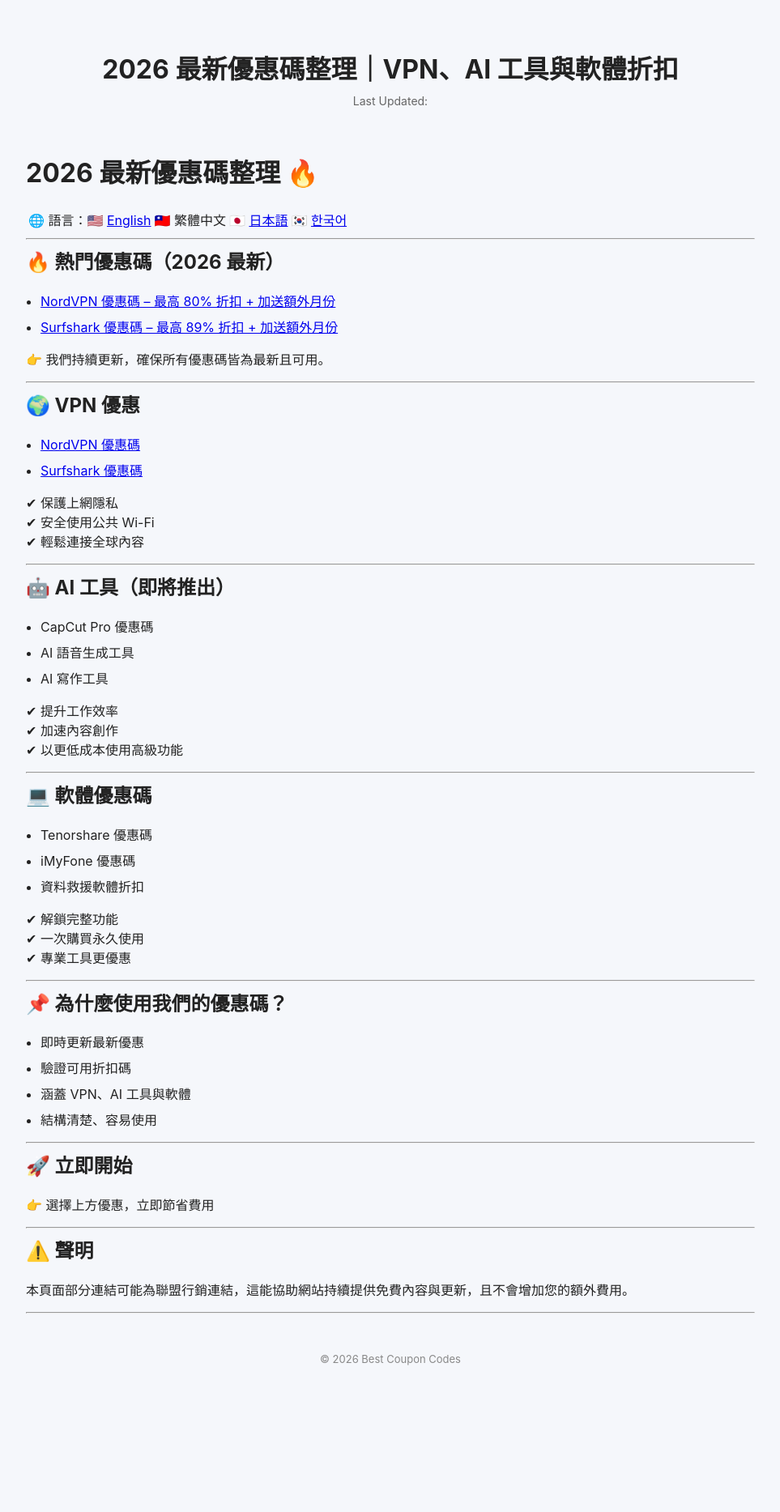
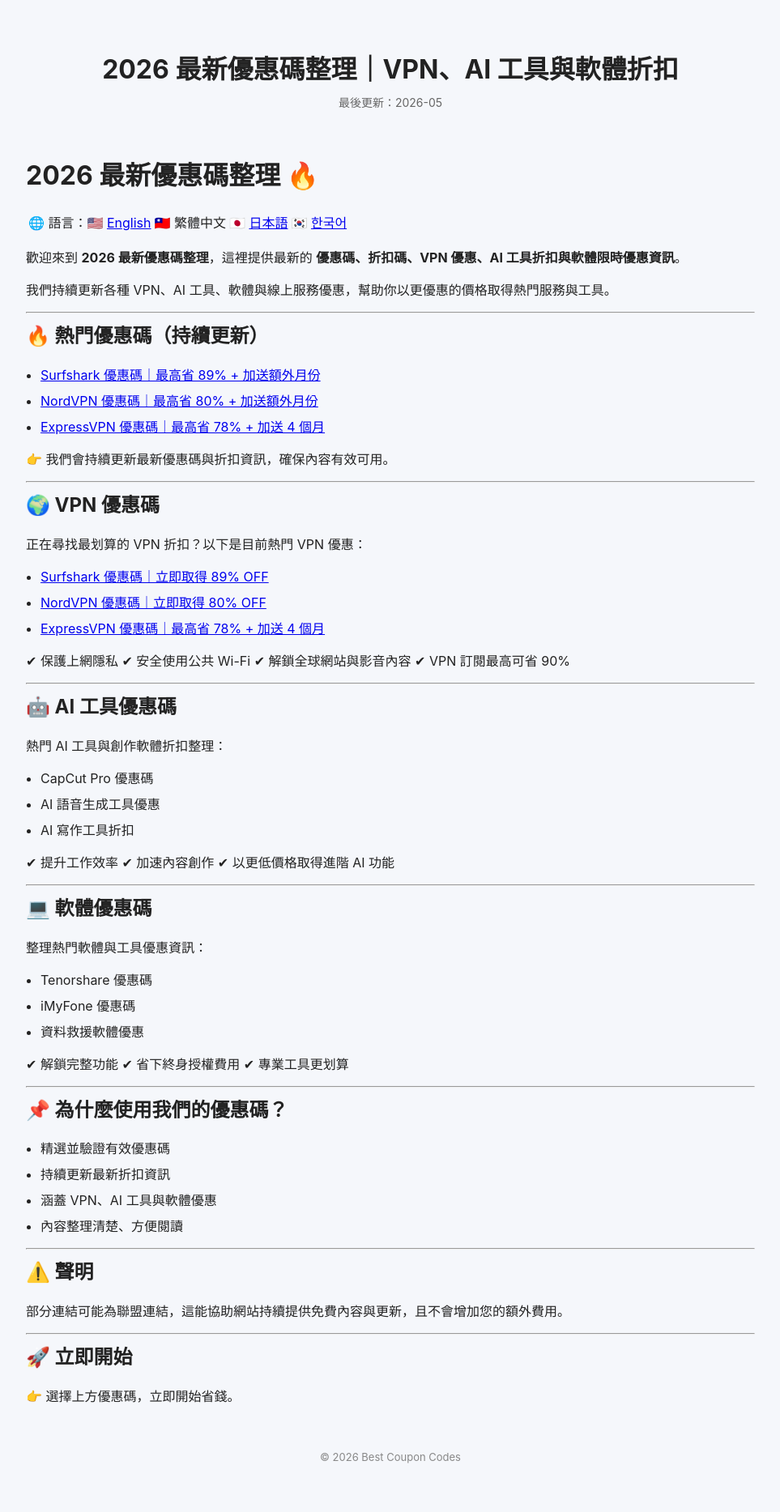
Before and after one commit to BestCouponCodes/best-coupon-codes, a Jekyll site: the page built from index-zh.md, in a window 1280 px wide. Shown: the whole page at 81% size, without its empty margins (158-1121 px from the left). Built offline with Jekyll 4.4.1, drawn with Linux system fonts in a browser that asks for light colours; before the commit the page ends 1746 px from its top, so only the background shows below that.

Commit message:
Add Traditional Chinese index page and improve coupon sections
Updated the Traditional Chinese index page with improved coupon sections, added ExpressVPN discount links, refined VPN and software content, improved formatting consistency, and included affiliate disclaimer information for better readability and SEO structure.

```diff
--- a/index-zh.md
+++ b/index-zh.md
@@ -1,77 +1,92 @@
 ---
+
 layout: default
 title: "2026 最新優惠碼整理｜VPN、AI 工具與軟體折扣"
-description: "整理 2026 最新 VPN、AI 工具與軟體優惠碼與折扣資訊。"
+description: "整理最新 VPN 優惠碼、AI 工具折扣、軟體優惠與限時折扣資訊，持續更新並驗證可用優惠。"
+excerpt: ""
+lang: zh
+last_modified_at: "2026-05-20"
+
 ---
 
 # 2026 最新優惠碼整理 🔥
 
 🌐 語言：🇺🇸 [English](/best-coupon-codes/) | 🇹🇼 繁體中文 | 🇯🇵 [日本語](/best-coupon-codes/index-ja/) | 🇰🇷 [한국어](/best-coupon-codes/index-ko/)
 
----
+歡迎來到 **2026 最新優惠碼整理**，這裡提供最新的 **優惠碼、折扣碼、VPN 優惠、AI 工具折扣與軟體限時優惠資訊**。
 
-## 🔥 熱門優惠碼（2026 最新）
-
-- [NordVPN 優惠碼 – 最高 80% 折扣 + 加送額外月份](/best-coupon-codes/nordvpn-coupon-code-zh/)
-- [Surfshark 優惠碼 – 最高 89% 折扣 + 加送額外月份](/best-coupon-codes/surfshark-coupon-code-zh/)
-
-👉 我們持續更新，確保所有優惠碼皆為最新且可用。
+我們持續更新各種 VPN、AI 工具、軟體與線上服務優惠，幫助你以更優惠的價格取得熱門服務與工具。
 
 ---
 
-## 🌍 VPN 優惠
+## 🔥 熱門優惠碼（持續更新）
 
-- [NordVPN 優惠碼](/best-coupon-codes/nordvpn-coupon-code-zh/)
-- [Surfshark 優惠碼](/best-coupon-codes/surfshark-coupon-code-zh/)
+* [Surfshark 優惠碼｜最高省 89% + 加送額外月份](/best-coupon-codes/surfshark-coupon-code-zh/)
+* [NordVPN 優惠碼｜最高省 80% + 加送額外月份](/best-coupon-codes/nordvpn-coupon-code-zh/)
+* [ExpressVPN 優惠碼｜最高省 78% + 加送 4 個月](/best-coupon-codes/expressvpn-coupon-code-zh/)
+
+👉 我們會持續更新最新優惠碼與折扣資訊，確保內容有效可用。
+
+---
+
+## 🌍 VPN 優惠碼
+
+正在尋找最划算的 VPN 折扣？以下是目前熱門 VPN 優惠：
+
+* [Surfshark 優惠碼｜立即取得 89% OFF](/best-coupon-codes/surfshark-coupon-code-zh/)
+* [NordVPN 優惠碼｜立即取得 80% OFF](/best-coupon-codes/nordvpn-coupon-code-zh/)
+* [ExpressVPN 優惠碼｜最高省 78% + 加送 4 個月](/best-coupon-codes/expressvpn-coupon-code-zh/)
 
 ✔ 保護上網隱私
 ✔ 安全使用公共 Wi-Fi
-✔ 輕鬆連接全球內容
+✔ 解鎖全球網站與影音內容
+✔ VPN 訂閱最高可省 90%
 
 ---
 
-## 🤖 AI 工具（即將推出）
+## 🤖 AI 工具優惠碼
 
-- CapCut Pro 優惠碼
-- AI 語音生成工具
-- AI 寫作工具
+熱門 AI 工具與創作軟體折扣整理：
+
+* CapCut Pro 優惠碼
+* AI 語音生成工具優惠
+* AI 寫作工具折扣
 
 ✔ 提升工作效率
 ✔ 加速內容創作
-✔ 以更低成本使用高級功能
+✔ 以更低價格取得進階 AI 功能
 
 ---
 
 ## 💻 軟體優惠碼
 
-- Tenorshare 優惠碼
-- iMyFone 優惠碼
-- 資料救援軟體折扣
+整理熱門軟體與工具優惠資訊：
+
+* Tenorshare 優惠碼
+* iMyFone 優惠碼
+* 資料救援軟體優惠
 
 ✔ 解鎖完整功能
-✔ 一次購買永久使用
-✔ 專業工具更優惠
+✔ 省下終身授權費用
+✔ 專業工具更划算
 
 ---
 
 ## 📌 為什麼使用我們的優惠碼？
 
-- 即時更新最新優惠
-- 驗證可用折扣碼
-- 涵蓋 VPN、AI 工具與軟體
-- 結構清楚、容易使用
+* 精選並驗證有效優惠碼
+* 持續更新最新折扣資訊
+* 涵蓋 VPN、AI 工具與軟體優惠
+* 內容整理清楚、方便閱讀
+
+---
+
+## ⚠️ 聲明
+
+部分連結可能為聯盟連結，這能協助網站持續提供免費內容與更新，且不會增加您的額外費用。
 
 ---
 
 ## 🚀 立即開始
 
-👉 選擇上方優惠，立即節省費用
-
-
----
-
-## ⚠️ 聲明
-
-本頁面部分連結可能為聯盟行銷連結，這能協助網站持續提供免費內容與更新，且不會增加您的額外費用。
-
----
+👉 選擇上方優惠碼，立即開始省錢。
```
